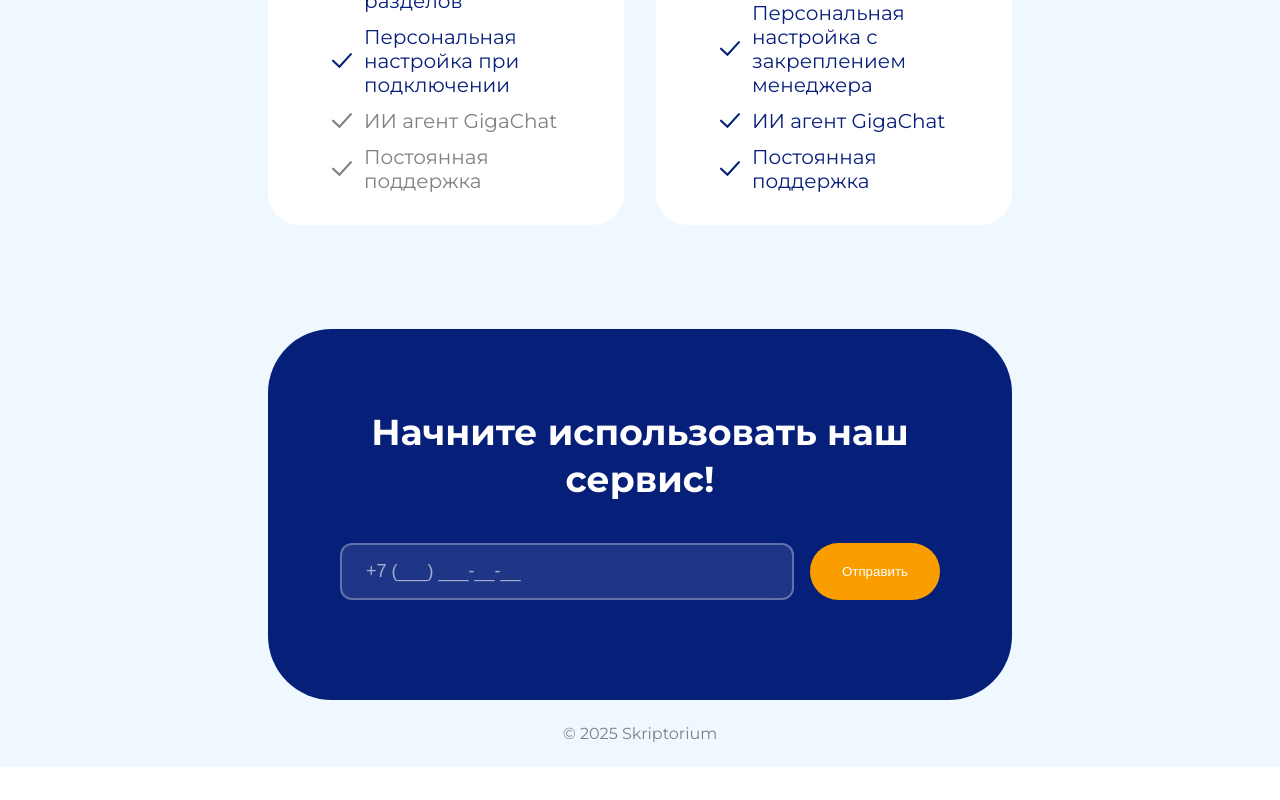
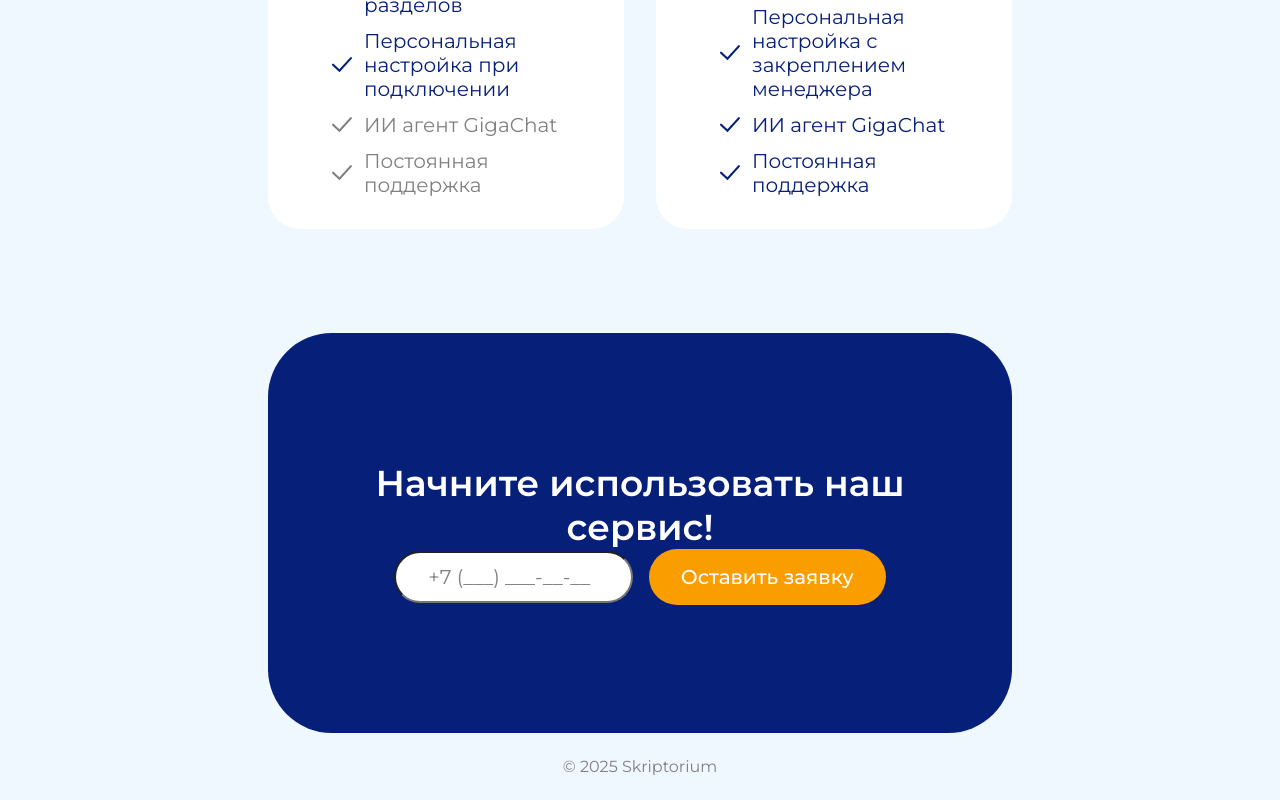
Before and after one commit to daniilmiagkov/skriptorium-landing, a Vue app: page / in a window 1280 px wide. Shown: the part 1107-1907 px from the top of the page. Before the commit the page ends 1874 px from the top, so only its background shows below. Built offline with nearby package versions, Linux system fonts and the light colour scheme.

Commit message:
change forms

```diff
--- a/src/components/ButtonCTA.vue
+++ b/src/components/ButtonCTA.vue
@@ -67,6 +67,7 @@ const handleClick = () => {
   border: none;
   border-radius: 9999px;
   cursor: pointer;
+  font-size: 16px;
   transition: all 0.25s ease;
   position: relative;
   padding: 16px 32px
--- a/src/components/Form.vue
+++ b/src/components/Form.vue
@@ -25,9 +25,7 @@
             >
 
             <!-- Просто визуальная замена на buttonCTA -->
-            <ButtonCTA>
-              Отправить
-            </ButtonCTA>
+            <ButtonCTA :class="$style.button" />
           </div>
 
 
@@ -52,7 +50,8 @@
 
 <script setup lang="ts">
 import { ref } from 'vue'
-import ButtonCTA from './ButtonCTa.vue';
+import ButtonCTA from './ButtonCTa.vue'
+
 const emit = defineEmits<{
   submit: [phone: string]
 }>()
@@ -134,12 +133,11 @@ const formatPhone = (event: Event) => {
   phone.value = formatted
 }
 </script>
-
 <style module lang="scss">
 .formSection {
-  background: $primary-color; /* Заменяем градиент на сплошной цвет */
+  background: $primary-color;
   color: white;
-  padding: 80px 20px;
+  padding: 128px 20px;
   position: relative;
   overflow: hidden;
   border-radius: 64px;
@@ -159,9 +157,7 @@ const formatPhone = (event: Event) => {
 
 .headline {
   font-size: 36px;
-  font-weight: 700;
-  line-height: 1.3;
-  margin-bottom: 40px;
+  font-weight: 600;
   color: white;
 
   @media (max-width: 768px) {
@@ -180,8 +176,10 @@ const formatPhone = (event: Event) => {
 
 .formGroup {
   display: flex;
-  gap: 16px;
-  margin-bottom: 20px;
+  gap: 16px;          // расстояние между input и кнопкой
+  align-items: center;
+justify-content: center;
+
 
   @media (max-width: 768px) {
     flex-direction: column;
@@ -190,74 +188,40 @@ const formatPhone = (event: Event) => {
 }
 
 .input {
-  flex: 1;
-  padding: 16px 24px;
-  font-size: 18px;
-  border: 2px solid rgba(255, 255, 255, 0.3);
-  border-radius: 12px;
-  background: rgba(255, 255, 255, 0.1);
-  color: white;
-  backdrop-filter: blur(10px);
-  transition: all 0.3s ease;
+  width: fit-content;
+  min-width: unset;
+  flex: 0 0 auto;
+  padding: 12px 32px;
+  font-size: 20px;
+  border-radius: 9999px;
+  box-sizing: border-box;
+  width: 18ch;
 
   &::placeholder {
-    color: rgba(255, 255, 255, 0.6);
+    color: $text-muted;
   }
 
   &:focus {
     outline: none;
-    border-color: white;
-    background: rgba(255, 255, 255, 0.15);
-    box-shadow: 0 0 0 3px rgba(255, 255, 255, 0.1);
-  }
-
-  &:hover:not(:focus) {
-    border-color: rgba(255, 255, 255, 0.5);
-  }
-
-  @media (max-width: 768px) {
-    padding: 14px 20px;
-    font-size: 16px;
   }
 }
 
 .button {
-  padding: 16px 40px;
-  font-size: 18px;
-  font-weight: 600;
-  color: #667eea;
-  background: white;
-  border: none;
-  border-radius: 12px;
-  cursor: pointer;
-  transition: all 0.3s ease;
-  white-space: nowrap;
-  display: flex;
-  align-items: center;
-  justify-content: center;
-  min-width: 140px;
+    font-size: 20px;
 
-  &:hover:not(:disabled) {
-    transform: translateY(-2px);
-    box-shadow: 0 10px 20px rgba(0, 0, 0, 0.2);
-  }
+}
 
-  &:active:not(:disabled) {
-    transform: translateY(0);
-  }
-
-  &:disabled {
-    opacity: 0.7;
-    cursor: not-allowed;
-  }
-
-  @media (max-width: 768px) {
-    padding: 14px 32px;
-    font-size: 16px;
-    width: 100%;
-    min-width: auto;
-  }
-}
+/* Альтернативный вариант с display: inline-block */
+/* .input {
+  display: inline-block;
+  min-width: 280px;
+  padding: 12px 32px;
+  font-size: 20px;
+  border-radius: 9999px;
+  background: $bg-color;
+  color: $text-muted;
+  font-family: $font-family-base;
+} */
 
 .loader {
   width: 20px;
@@ -306,4 +270,3 @@ const formatPhone = (event: Event) => {
   }
 }
 </style>
-/* Убраны декоративные элементы, связанные с градиентом */
--- a/src/styles/main.scss
+++ b/src/styles/main.scss
@@ -20,3 +20,8 @@ html {
   font-family: $font-family-base;
   font-size: $font-size-base;
 }
+
+* {
+    font-family: $font-family-base;
+
+}
```
